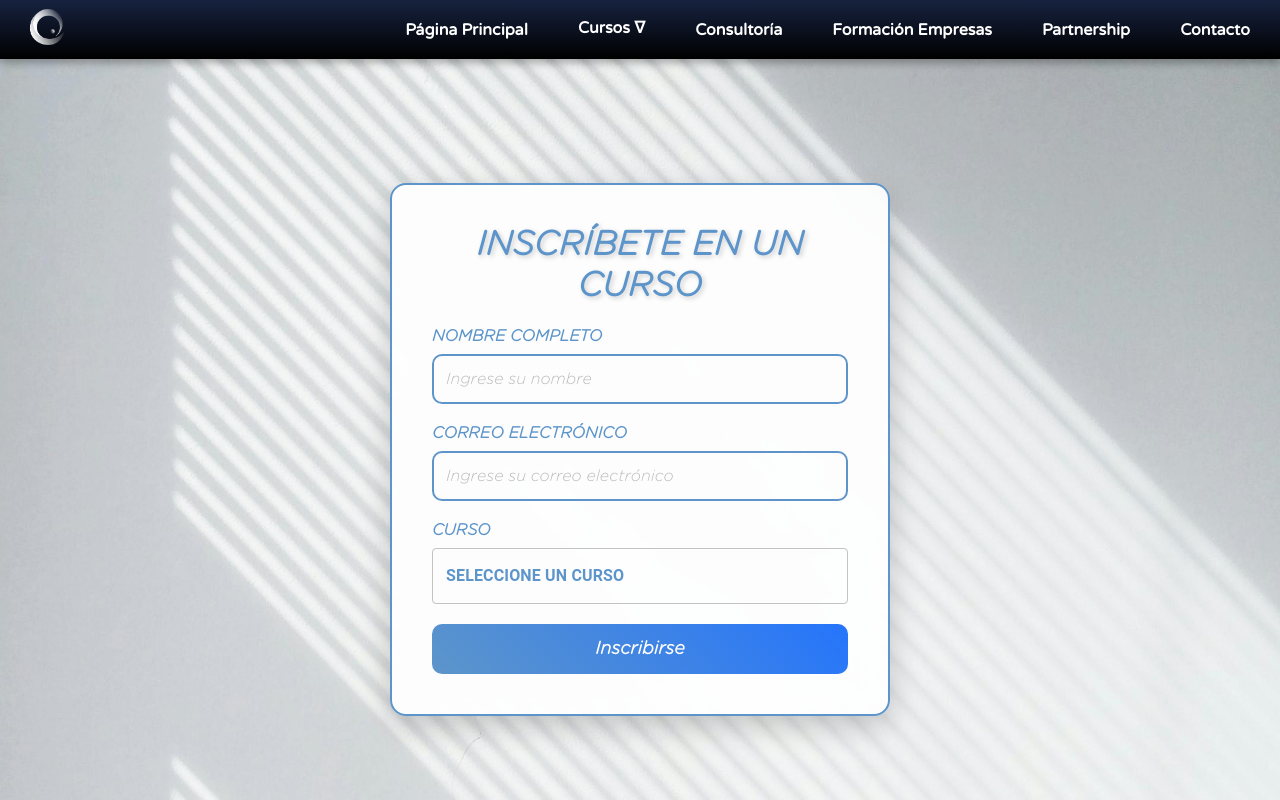
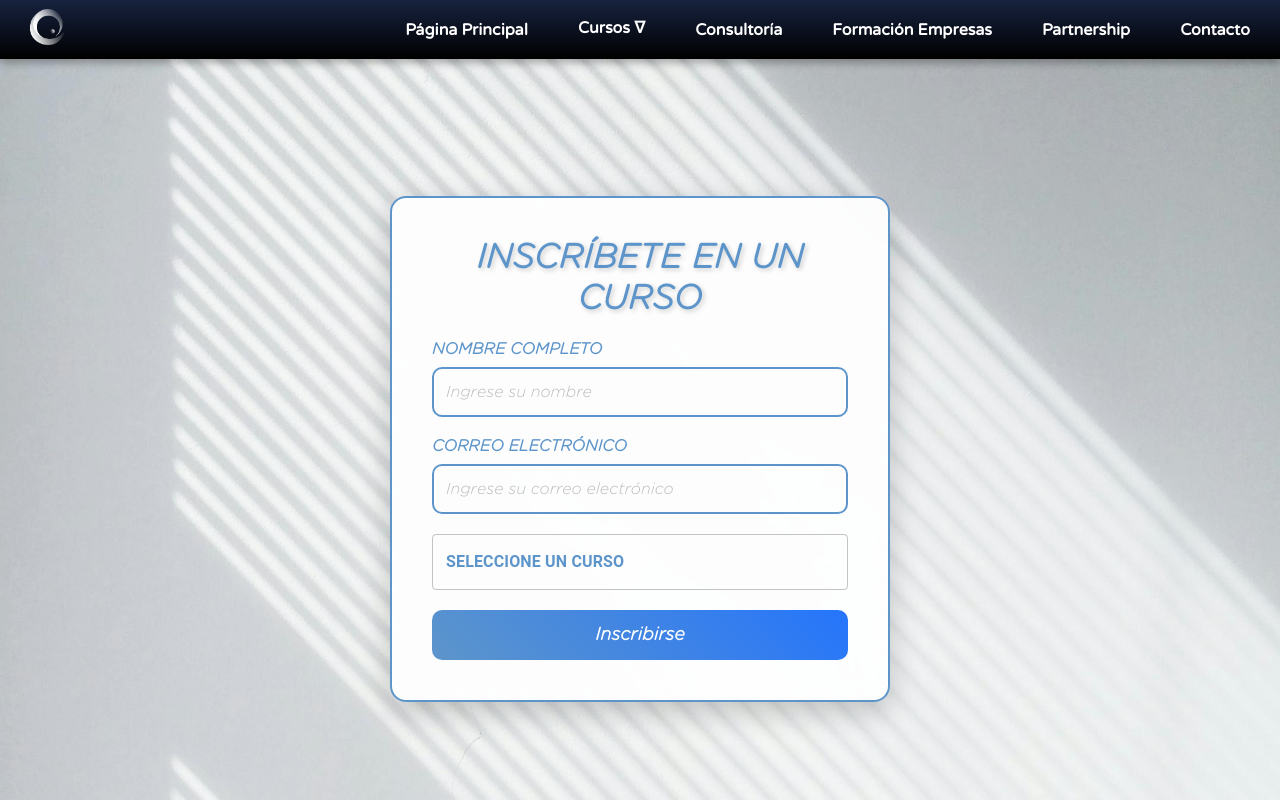
Before and after one commit to evaronda/qualisophy, a React (Vite) app: page /curso_formulario in a window 1280 px wide. Shown: the top 800 px of the page. Built offline with nearby package versions, Linux system fonts and the light colour scheme.

Commit message:
ajustes formateado Curso selection

```diff
--- a/src/components/Contact/Curso.jsx
+++ b/src/components/Contact/Curso.jsx
@@ -10,7 +10,7 @@ import Select from '@mui/material/Select';
 const menuProps = {
     PaperProps: {
         sx: {
-            background: 'linear-gradient(45deg, #5d95ca 30%, #2575fc 90%)',
+            background: 'linear-gradient(45deg,rgb(122, 165, 205) 30%, #2575fc 90%)',
             color: 'white',
             '& .MuiMenuItem-root': {
                 '&:hover': {
@@ -86,7 +86,6 @@ const Curso = () => {
                     <input type="email" className="field" placeholder="Ingrese su correo electrónico" name="email" required />
                 </div>
                 <div className="input-box">
-                    <label>Curso</label>
                     <Box sx={{ minWidth: 120 }}>
                         <FormControl fullWidth>
                             <InputLabel id="course-select-label">Seleccione un curso</InputLabel>
```
